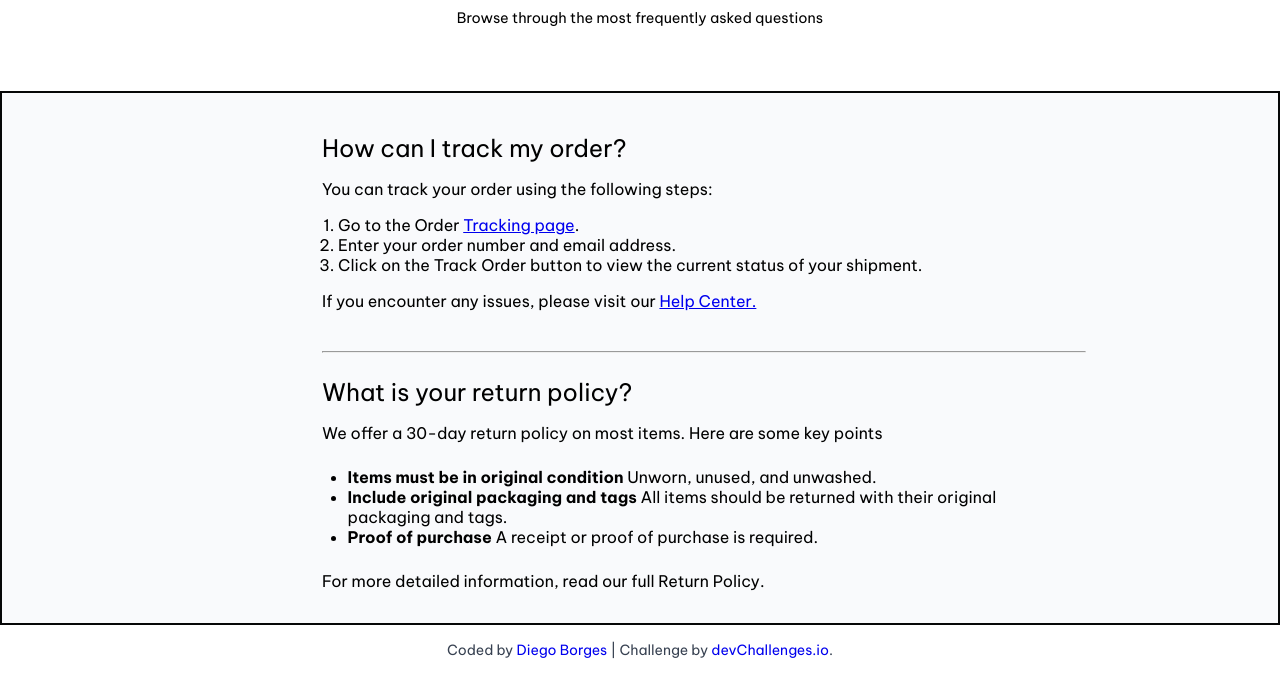
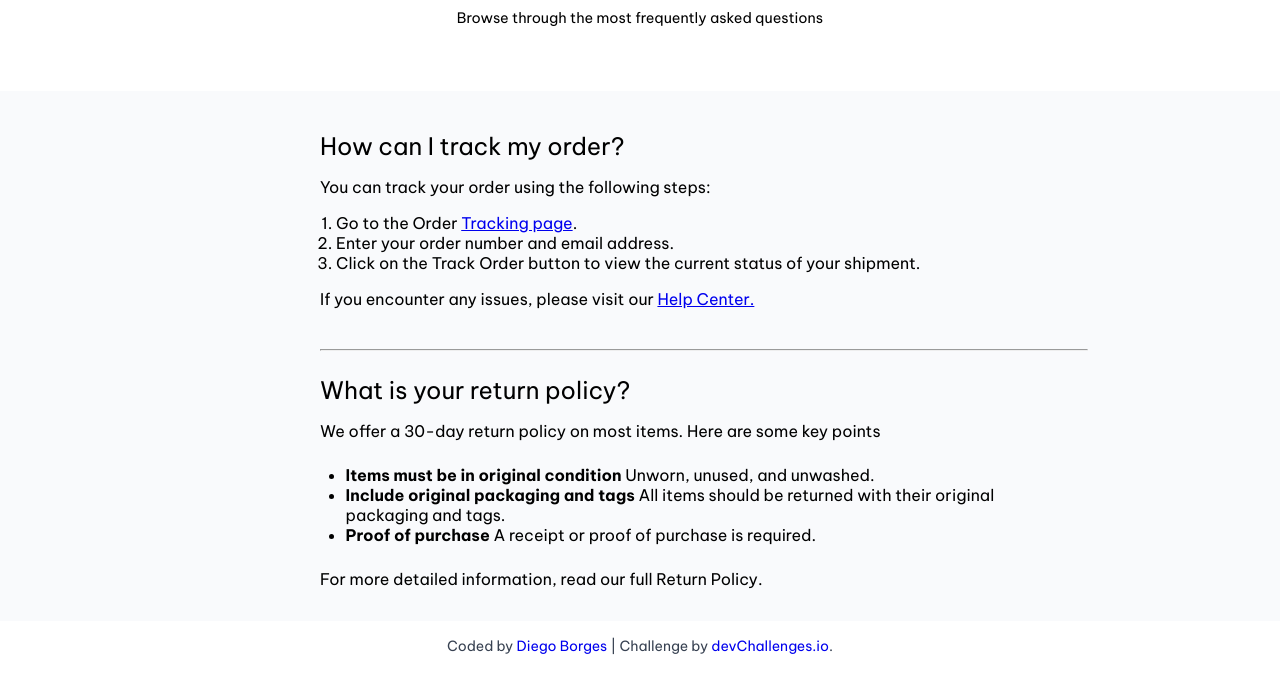
Before and after one commit to Dstoborges/simple-faq-master_1, a plain HTML site: page index.html in a window 1280 px wide. Shown: the part 75-772 px from the top of the page. Drawn offline with Linux system fonts and the light colour scheme.

Commit message:
modiciação estilização com erro

```diff
--- a/style.css
+++ b/style.css
@@ -19,8 +19,6 @@ header p {
 
 main {
     background-color: #F9FAFC;
-
-    border: 2px solid #060707;
 }
 
 .title-question {
```
